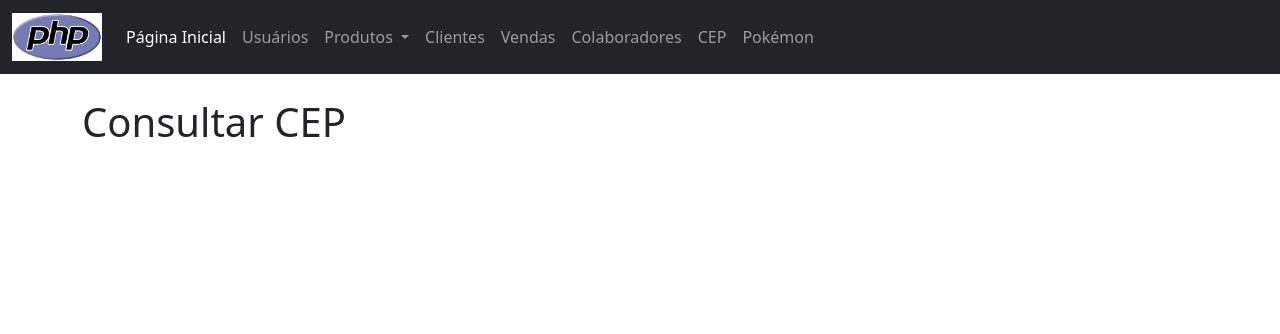
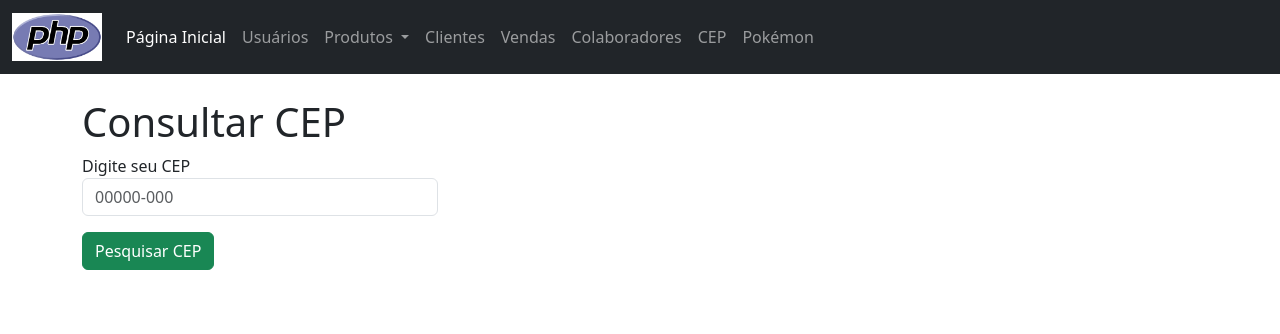
Before and after one commit to Melo-Edvaldo/videos, a PHP site: page /cep.php in a window 1280 px wide. Shown: the top 334 px of the page. Run offline with PHP 8.4, Linux system fonts and the light colour scheme.

Commit message:
Adicionado Função para o CEP

```diff
--- a/cep.php
+++ b/cep.php
@@ -2,9 +2,69 @@
     $titulo = "Consultar CEP";
     $logo = "./img/logoPHP.png";
     include "./layout/cabecalho.php";
+
+    if(isset($_GET["cep"]) && !empty($_GET["cep"])) {
+        $dados = file_get_contents("https://viacep.com.br/ws/" .$_GET["cep"]. "/json/"); // Informação colada do viacep.com.br
+        $dados = json_decode($dados, true);
+        // print_r($dados);
+    } else {
+
+    }
 ?>
 
 <h1>Consultar CEP</h1>
+<div class="row">
+    <div class="col-md-4 col-sm-12">
+        <div class="mb-3">
+            <form action="./cep.php" method="get">
+                <label>Digite seu CEP</label>
+                    <input class="form-control" onkeyup="formatarCep(this)" name="cep" placeholder="00000-000" maxlength="9">
+                <button class="btn btn-success mt-3" type="submit">
+                    Pesquisar CEP
+                </button>
+            </form>
+
+            <?php
+                if(isset($dados)) {
+                    if(isset($dados["erro"]) && $dados["erro"] == true) {
+                        ?>
+                            <div class="alert alert-danger">
+                                Esse CEP não é válido
+                            </div>
+                        <?php
+                    } else {
+            ?>
+
+                <label>CEP Personalizado</label>
+                    <input class="form-control" readonly value="<?php echo $dados["cep"]; ?>" />
+
+                <label>Logradouro</label>
+                    <input class="form-control" readonly value="<?php echo $dados["logradouro"]; ?>" />
+
+                <label>Cidade</label>
+                    <input class="form-control" readonly value="<?php echo $dados["localidade"]; ?>" />
+
+                <?php
+                }
+            }
+                ?>
+
+        </div>
+    </div>
+</div>
+
+<script>
+    function formatarCep(input) {
+    // Remove todos os caracteres não numéricos
+    var cep = input.value.replace(/\D/g, '');
+
+    // Insere os números e traço nos lugares corretos
+    cep = cep.replace(/(\d{5})(\d)/, '$1-$2');
+
+    // Atualiza o valor do campo de entrada com o telefone formatado
+    input.value = cep;
+    }
+</script>
 
 <?php
     include "./layout/rodape.php";
```
